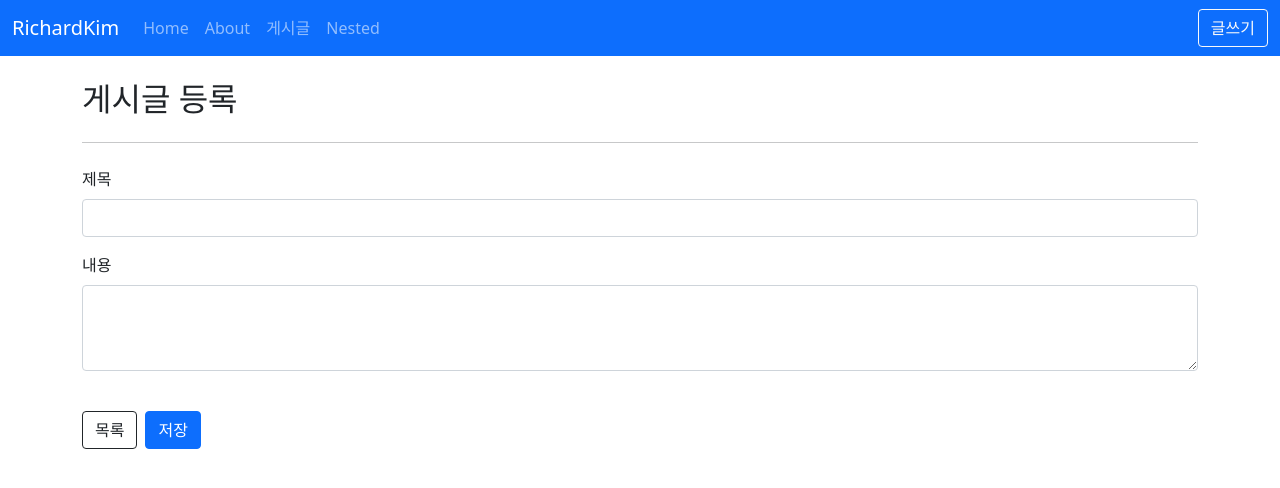
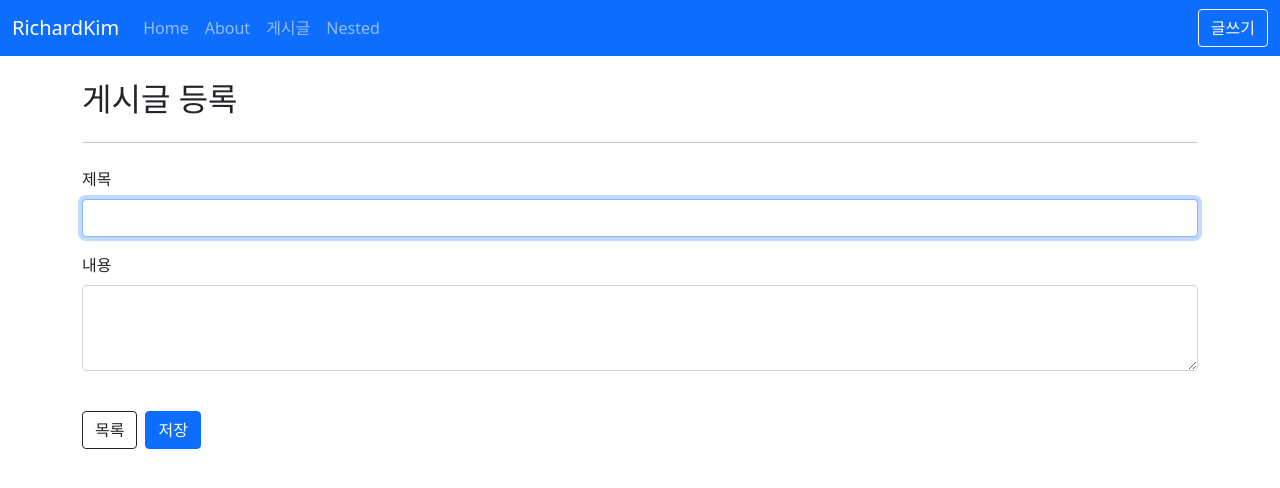
Before and after one commit to HiddenEvent/vue3-posts, a Vue app: page /posts/create in a window 1280 px wide. Shown: the top 488 px of the page. Built offline with nearby package versions, Linux system fonts and the light colour scheme.

Commit message:
커스텀 directiv 사용 및 전역 등록 사용

```diff
--- a/src/components/posts/PostForm.vue
+++ b/src/components/posts/PostForm.vue
@@ -3,6 +3,8 @@
     <div class="mb-3">
       <label for="title" class="form-label">제목</label>
       <input
+        v-focus
+        v-color="'blue'"
         :value="title"
         @input="$emit('update:title', $event.target.value)"
         type="email"
--- /dev/null
+++ b/src/directives/color.js
@@ -0,0 +1,4 @@
+function color(el, binding) {
+  el.style.color = binding.value;
+}
+export default color;
--- /dev/null
+++ b/src/directives/focus.js
@@ -0,0 +1,5 @@
+export default {
+  mounted: el => {
+    el.focus();
+  },
+};
--- a/src/main.js
+++ b/src/main.js
@@ -5,9 +5,11 @@ import App from './App.vue';
 import router from '@/router';
 import person from '@/plugins/person';
 import globalComponents from '@/plugins/global-components';
+import globalDirectives from '@/plugins/global-directives';
 
 const app = createApp(App);
 app.use(person);
+app.use(globalDirectives);
 app.use(globalComponents);
 app.use(router);
 app.mount('#app');
--- /dev/null
+++ b/src/plugins/global-directives.js
@@ -0,0 +1,8 @@
+import focus from '@/directives/focus';
+import color from '@/directives/color';
+export default {
+  install(app) {
+    app.directive('focus', focus);
+    app.directive('color', color);
+  },
+};
```
